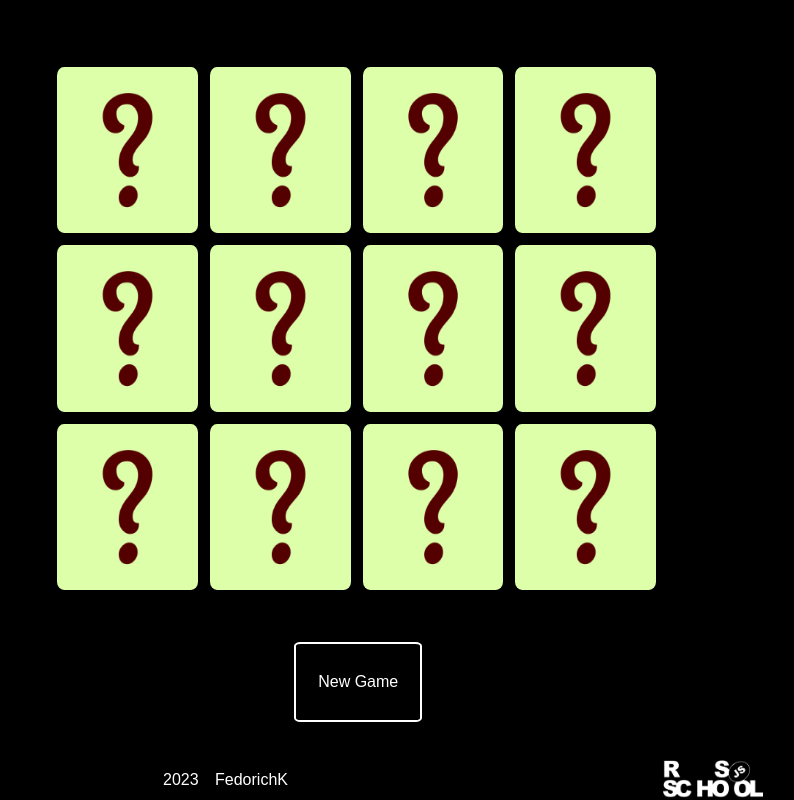
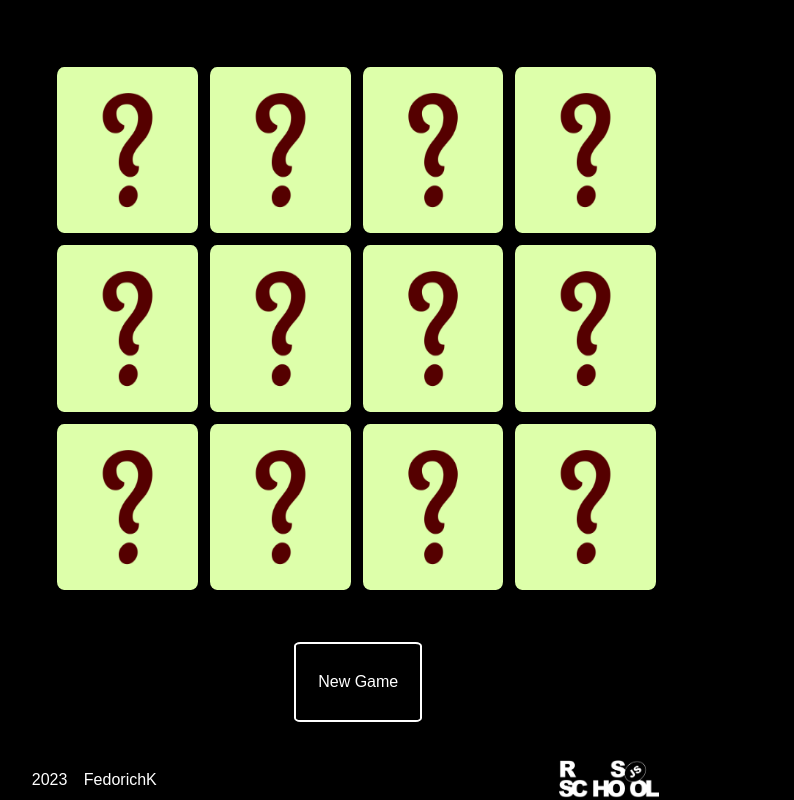
Before and after one commit to FedorichK/js30_3.2-memory-game, a plain HTML site: page index.html in a window 1280 px wide. Shown: the whole page, without its empty margins (237-1031 px from the left). Drawn offline with Linux system fonts and the light colour scheme.

Commit message:
feat: add footer styles

```diff
--- a/style.css
+++ b/style.css
@@ -108,8 +108,8 @@ cursor: pointer;
   display: flex;
   justify-content: center;
   align-items: center;
-  width: 600px;
-  margin-left: 400px;
+  width: 70%;
+
 }
 
 .footer-container {
@@ -118,6 +118,7 @@ cursor: pointer;
   display: flex;
   justify-content: space-between;
   align-items: center;
+  margin-left: 30%;
   background-color: rgb(0, 0, 0);
   color: #fff;
 }
```
